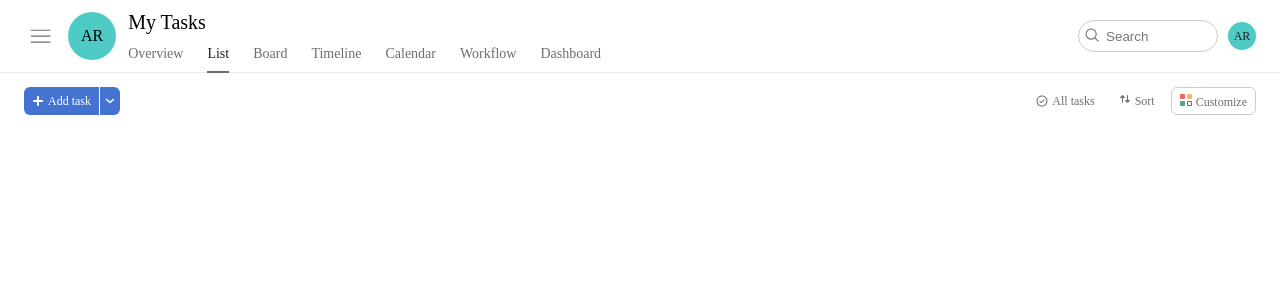
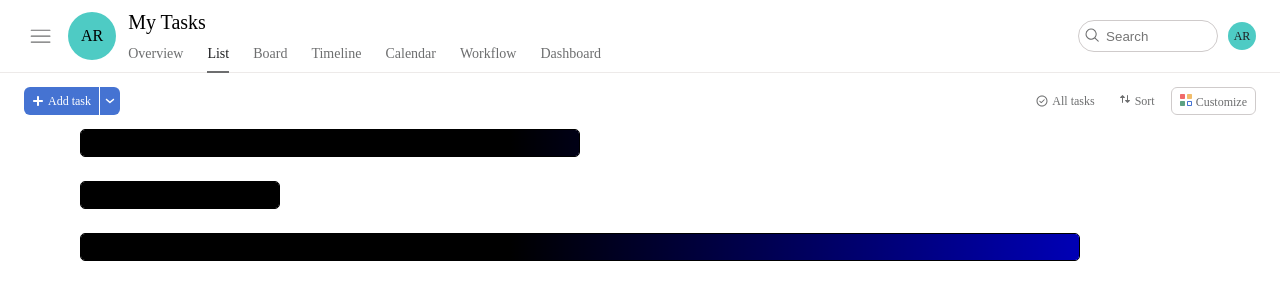
Before and after one commit to adam-ridhwan/tasklane, a React (Vite) app in the folder client/: page /home/list in a window 1280 px wide. Shown: the top 300 px of the page. Built offline with nearby package versions, Linux system fonts and the light colour scheme.

Commit message:
css render suspense

```diff
--- a/client/src/pages/homePage/02-list/components/completionButton/index.jsx
+++ b/client/src/pages/homePage/02-list/components/completionButton/index.jsx
@@ -2,8 +2,8 @@ import { createRef, useEffect, useRef, useState } from 'react';
 
 import './styles.css';
 
-const OPTIONS = ['Incomplete tasks', 'Completed tasks', 'All tasks'];
-const RANGES = [
+const COMPLETION_TITLES = ['Incomplete tasks', 'Completed tasks', 'All tasks'];
+const RANGE_TITLES = [
   'All completed tasks',
   'Today',
   'Yesterday',
@@ -16,53 +16,57 @@ const CompletionButton = () => {
   const [isDropdownActive, setIsDropdownActive] = useState(false);
   const [activeOption, setActiveOption] = useState(2);
   const [activeRange, setActiveRange] = useState();
-  const [hoveredOption, setHoveredOption] = useState(activeOption);
 
   // FIRST LEVEL DROPDOWN
   const toggleDropdownButtonRef = useRef(null); // button that toggles dropdown
-  const optionsDropdownRef = useRef(null); // OPTIONS dropdown
-  const optionsItemsRef = useRef([]); // OPTIONS dropdown items
-  optionsItemsRef.current = OPTIONS.map(
-    (_, i) => optionsItemsRef.current[i] ?? createRef()
+  const completionTitlesDropdownRef = useRef(null); // COMPLETION_TITLES dropdown
+  const completionTitlesItemsRef = useRef([]); // COMPLETION_TITLES dropdown items
+  completionTitlesItemsRef.current = COMPLETION_TITLES.map(
+    (_, i) => completionTitlesItemsRef.current[i] ?? createRef()
   );
 
   // SECOND LEVEL DROPDOWN
-  const rangeDropdownRef = useRef(null); // RANGES nested dropdown for
-  const rangeItemsRef = useRef([]); // RANGES nested dropdown items
+  const rangeTitlesDropdownRef = useRef(null); // RANGES_TITLES nested dropdown
+  const rangeTitlesItemsRef = useRef([]); // RANGES_TITLES nested dropdown items
   const labelRef = useRef(null); // label: 'Marked completed since:'
-  rangeItemsRef.current = RANGES.map(
-    (_, i) => rangeItemsRef.current[i] ?? createRef()
+  rangeTitlesItemsRef.current = RANGE_TITLES.map(
+    (_, i) => rangeTitlesItemsRef.current[i] ?? createRef()
   );
 
-  // set active OPTION when OPTIONS button is clicked
+  // set active option when OPTIONS button is clicked
   const handleSetActiveOption = (e, i) => {
     const { current: label } = labelRef;
-    const { current: rangeDropdown } = rangeDropdownRef;
+    const { current: rangeTitlesDropdown } = rangeTitlesDropdownRef;
 
     if (label.contains(e.target)) return;
 
     setActiveOption(i);
+    closeOptionsDropdown();
     setIsDropdownActive(false);
 
     if (i !== 1) return setActiveRange(null);
 
-    if (!rangeDropdown.contains(e.target)) return setActiveRange(0);
+    if (!rangeTitlesDropdown.contains(e.target)) return setActiveRange(0);
   };
 
   // toggling dropdown functionality
   useEffect(() => {
     const clickDropdownHandler = e => {
       const { current: toggleDropdownButton } = toggleDropdownButtonRef;
-      const { current: optionsDropdown } = optionsDropdownRef;
+      const { current: completionTitlesDropdown } = completionTitlesDropdownRef;
       const { current: label } = labelRef;
 
-      if (label.contains(e.target) || optionsDropdown.contains(e.target))
+      if (
+        label.contains(e.target) ||
+        completionTitlesDropdown.contains(e.target)
+      )
         return;
 
-      if (toggleDropdownButton.contains(e.target))
-        return setIsDropdownActive(prev => !prev);
+      if (toggleDropdownButton.contains(e.target)) {
+        return !isDropdownActive && openOptionsDropdown();
+      }
 
-      setHoveredOption(activeOption);
+      closeOptionsDropdown();
       setIsDropdownActive(false);
     };
 
@@ -74,61 +78,62 @@ const CompletionButton = () => {
 
   const openOptionsDropdown = () => {
     const { current: toggleDropdownButton } = toggleDropdownButtonRef;
-    const { current: optionsDropdown } = optionsDropdownRef;
+    const { current: completionTitlesDropdown } = completionTitlesDropdownRef;
+    const { current: optionsItems } = completionTitlesItemsRef;
 
     toggleDropdownButton.classList.add('active');
     toggleDropdownButton.classList.remove('Completion-button-hover');
-    optionsDropdown.classList.add('active');
+    completionTitlesDropdown.classList.add('active');
+    optionsItems[activeOption].current.style.backgroundColor =
+      'rgba(55, 23, 23, 0.03)';
   };
 
   const closeOptionsDropdown = () => {
     const { current: toggleDropdownButton } = toggleDropdownButtonRef;
-    const { current: optionsDropdown } = optionsDropdownRef;
+    const { current: completionTitlesDropdown } = completionTitlesDropdownRef;
+    const { current: optionsItems } = completionTitlesItemsRef;
 
     toggleDropdownButton.classList.remove('active');
     toggleDropdownButton.classList.add('Completion-button-hover');
-    optionsDropdown.classList.remove('active');
+    completionTitlesDropdown.classList.remove('active');
+    optionsItems.forEach(ref => {
+      ref.current.style.backgroundColor = 'white';
+    });
     closeRangesDropdown();
   };
 
   const openRangesDropdown = () => {
-    const { current: rangeDropdown } = rangeDropdownRef;
+    const { current: rangeTitlesDropdown } = rangeTitlesDropdownRef;
 
-    rangeDropdown.classList.add(
+    rangeTitlesDropdown.classList.add(
       activeOption === 1 ? 'position-right' : 'position-left'
     );
   };
 
   const closeRangesDropdown = () => {
-    const { current: rangeDropdown } = rangeDropdownRef;
+    const { current: rangeTitlesDropdown } = rangeTitlesDropdownRef;
 
-    rangeDropdown.classList.remove('position-right', 'position-left');
+    rangeTitlesDropdown.classList.remove('position-right', 'position-left');
   };
-
-  useEffect(() => {
-    isDropdownActive ? openOptionsDropdown() : closeOptionsDropdown();
-  }, [isDropdownActive]);
 
   // set active option when OPTIONS' items hovered hovered
   const handleHoverOnOption = i => {
-    setHoveredOption(i);
+    const { current: optionsItems } = completionTitlesItemsRef;
+
+    // reset background colors
+    optionsItems.forEach(ref => {
+      ref.current.style.backgroundColor = 'white';
+    });
+
+    // set background color for hovered item
+    optionsItems[i].current.style.backgroundColor =
+      i === 1 ? '#f1f1f1' : 'rgba(55, 23, 23, 0.03)';
+
+    // open nested dropdown if hovered item is 'Completed tasks'
     i === 1 ? openRangesDropdown() : closeRangesDropdown();
+
     return;
   };
-
-  // hover effects on RANGES' items
-  useEffect(() => {
-    const { current: optionsItems } = optionsItemsRef;
-
-    optionsItems.forEach((ref, i) => {
-      ref.current.style.backgroundColor =
-        i === hoveredOption
-          ? i === 1
-            ? '#f1f1f1'
-            : 'rgba(55, 23, 23, 0.03)'
-          : 'white';
-    });
-  }, [hoveredOption]);
 
   // render checkmark icon if title is selected
   const renderOptionsCheckmark = i => {
@@ -141,37 +146,33 @@ const CompletionButton = () => {
     return <CheckMarkIcon />;
   };
 
-  useEffect(() => {
-    const { current: rangeItems } = rangeItemsRef;
-
-    rangeItems.forEach((ref, i) => {
-      // console.log(ref.current.textContent);
-    });
-  });
-
   return (
     <>
       <div className='ThemeableButton-container'>
         <div
           ref={toggleDropdownButtonRef}
+          onClick={() => setIsDropdownActive(prev => !prev)}
           className='Completion-button Completion-button-hover'
         >
           <div>
             <MiniCheckIcon />
           </div>
 
-          <div>{OPTIONS[activeOption]}</div>
+          <div>{COMPLETION_TITLES[activeOption]}</div>
         </div>
 
-        <div ref={optionsDropdownRef} className='Completion-button-dropdown'>
-          {OPTIONS.map((option, i) => {
+        <div
+          ref={completionTitlesDropdownRef}
+          className='Completion-button-dropdown'
+        >
+          {COMPLETION_TITLES.map((option, i) => {
             return (
               <div
                 key={i}
-                ref={optionsItemsRef.current[i]}
+                ref={completionTitlesItemsRef.current[i]}
+                className='Completion-button-dropdown-item'
                 onClick={e => handleSetActiveOption(e, i)}
                 onMouseEnter={() => handleHoverOnOption(i)}
-                className='Completion-button-dropdown-item'
               >
                 {renderOptionsCheckmark(i)}
                 <span>{option}</span>
@@ -179,14 +180,14 @@ const CompletionButton = () => {
 
                 {i === 1 && (
                   <div
-                    ref={rangeDropdownRef}
+                    ref={rangeTitlesDropdownRef}
                     className='Completion-button-dropdown-completed'
                   >
-                    {RANGES.map((range, i) => {
+                    {RANGE_TITLES.map((range, i) => {
                       return (
                         <div key={i}>
                           <div
-                            ref={rangeItemsRef.current[i]}
+                            ref={rangeTitlesItemsRef.current[i]}
                             onClick={() => setActiveRange(i)}
                             className='Completion-button-dropdown-completed-item'
                           >
--- a/client/src/pages/homePage/02-list/components/completionButton/styles.css
+++ b/client/src/pages/homePage/02-list/components/completionButton/styles.css
@@ -72,6 +72,8 @@
 .Completion-button-dropdown > div:nth-child(2) {
   position: relative;
 }
+
+/* nested dropdown ■■■■■■■■■■■■■■■■■■■■■■■■■■■■■■■■■■■■■■■■■■■■■■■■■■■■■■■■■■ */
 
 .Completion-button-dropdown-completed {
   position: absolute;
--- a/client/src/pages/homePage/02-list/index.jsx
+++ b/client/src/pages/homePage/02-list/index.jsx
@@ -1,9 +1,9 @@
 import AddTaskButton from './components/addTaskButton/index.jsx';
 import CompletionButton from './components/completionButton/index.jsx';
+import CustomizeButton from './components/customizeButton/index.jsx';
 import SortButton from './components/sortButton/index.jsx';
 import Header from '/src/layouts/header/index.jsx';
 
-import CustomizeButton from './components/customizeButton/index.jsx';
 import './styles.css';
 
 const List = () => {
@@ -23,6 +23,23 @@ const List = () => {
           </div>
         </div>
       </div>
+      <div className='centerize'>
+        <div className='Animation-test-container1'>
+          <div className='Animation-test'></div>
+        </div>
+      </div>
+
+      <div className='centerize'>
+        <div className='Animation-test-container2'>
+          <div className='Animation-test'></div>
+        </div>
+      </div>
+
+      <div className='centerize'>
+        <div className='Animation-test-container3'>
+          <div className='Animation-test'></div>
+        </div>
+      </div>
     </>
   );
 };
--- a/client/src/pages/homePage/02-list/styles.css
+++ b/client/src/pages/homePage/02-list/styles.css
@@ -52,4 +52,59 @@
   fill: #1e1f21;
 }
 
-/* center svg logos */
+/* ■■■■■■■■■■■■■■■■■■■■■■■■■■■■■■■■■■■■■■■■■■■■■■■■■■■■■■■■■■■■■■■■■■■■■■■■■■ */
+
+.centerize {
+  display: flex;
+  align-items: center;
+  padding: 0 80px;
+  margin-bottom: 24px;
+}
+
+.Animation-test-container1 {
+  border: 1px solid black;
+  border-radius: 5px;
+  background-color: transparent;
+  height: 28px;
+  width: 500px;
+  overflow: hidden;
+  position: relative;
+}
+
+.Animation-test-container2 {
+  border: 1px solid black;
+  border-radius: 5px;
+  background-color: transparent;
+  height: 28px;
+  width: 200px;
+  overflow: hidden;
+  position: relative;
+}
+
+.Animation-test-container3 {
+  border: 1px solid black;
+  border-radius: 5px;
+  background-color: transparent;
+  height: 28px;
+  width: 1000px;
+  overflow: hidden;
+  position: relative;
+}
+
+.Animation-test {
+  position: absolute;
+  animation: pulse 1.5s cubic-bezier(0.4, 0, 0.6, 1) infinite;
+  background-image: linear-gradient(to right, black 30%, blue, black 70%);
+  height: 100%;
+  width: 4000px;
+  transform: translateX(-75%);
+}
+
+@keyframes pulse {
+  0% {
+    transform: translateX(-75%);
+  }
+  100% {
+    transform: translateX(0%);
+  }
+}
```
